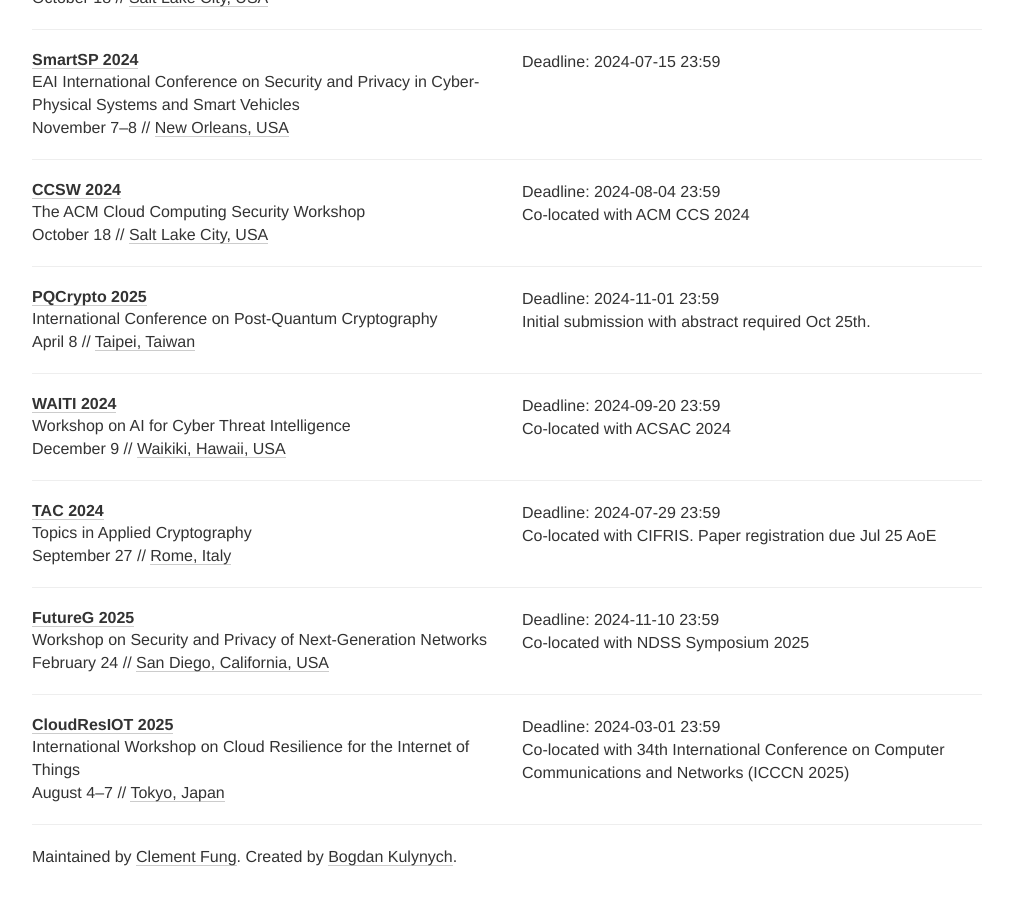
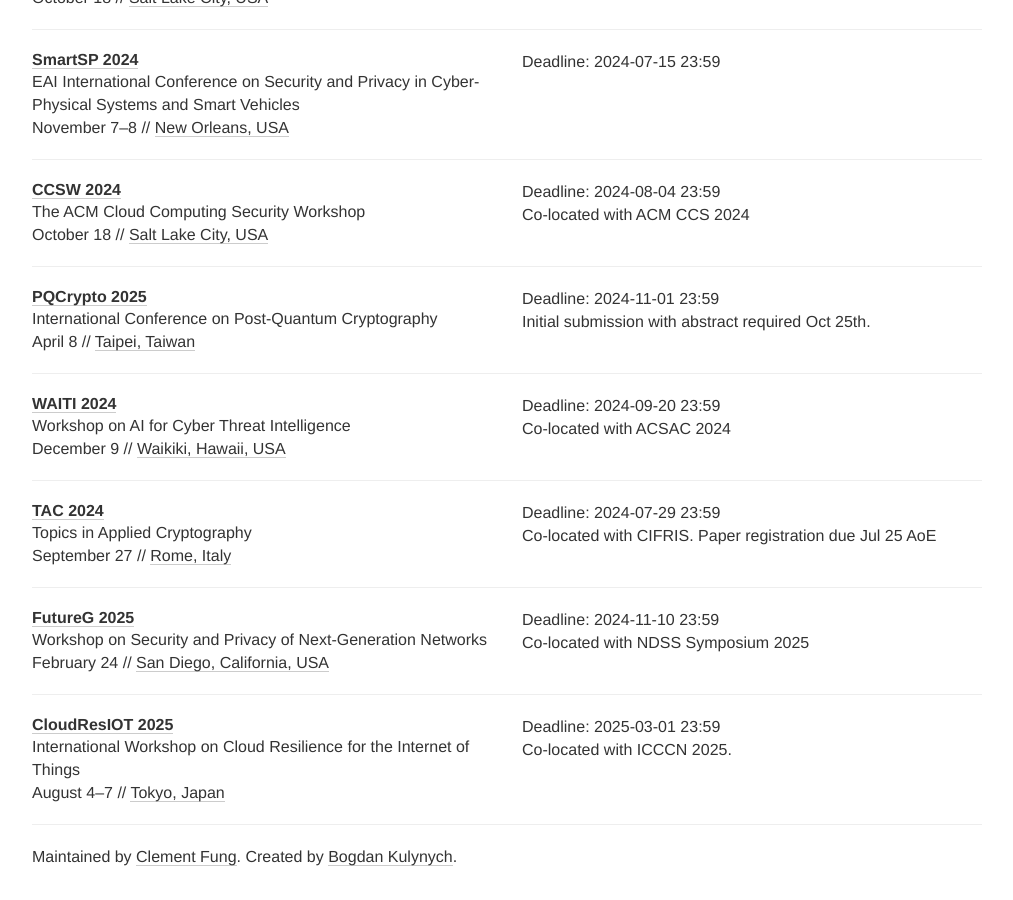
Before and after one commit to sec-deadlines/sec-deadlines.github.io, a Jekyll site: the page built from index.html, in a window 1280 px wide and 900 px high, scrolled down 15029 px. Shown: the whole window, without its empty margins (133-1146 px from the left). Built offline with Jekyll 4.4.1, drawn with Linux system fonts in a browser that asks for light colours; nearby versions of some CDN libraries; comment, search, counter and statistics services are not loaded.

Commit message:
Update deadline year

```diff
--- a/_data/conferences.yml
+++ b/_data/conferences.yml
@@ -1126,8 +1126,8 @@
   description: International Workshop on Cloud Resilience for the Internet of Things
   year: 2025
   link: https://www.cloudresiot.com/
-  deadline: ["2024-03-01 23:59"]
-  comment: Co-located with  34th International Conference on Computer Communications and Networks (ICCCN 2025)
+  deadline: ["2025-03-01 23:59"]
+  comment: Co-located with ICCCN 2025.
   date: August 4-7
   place: Tokyo, Japan
   tags: [SEC, PRIV, SHOP]
```
